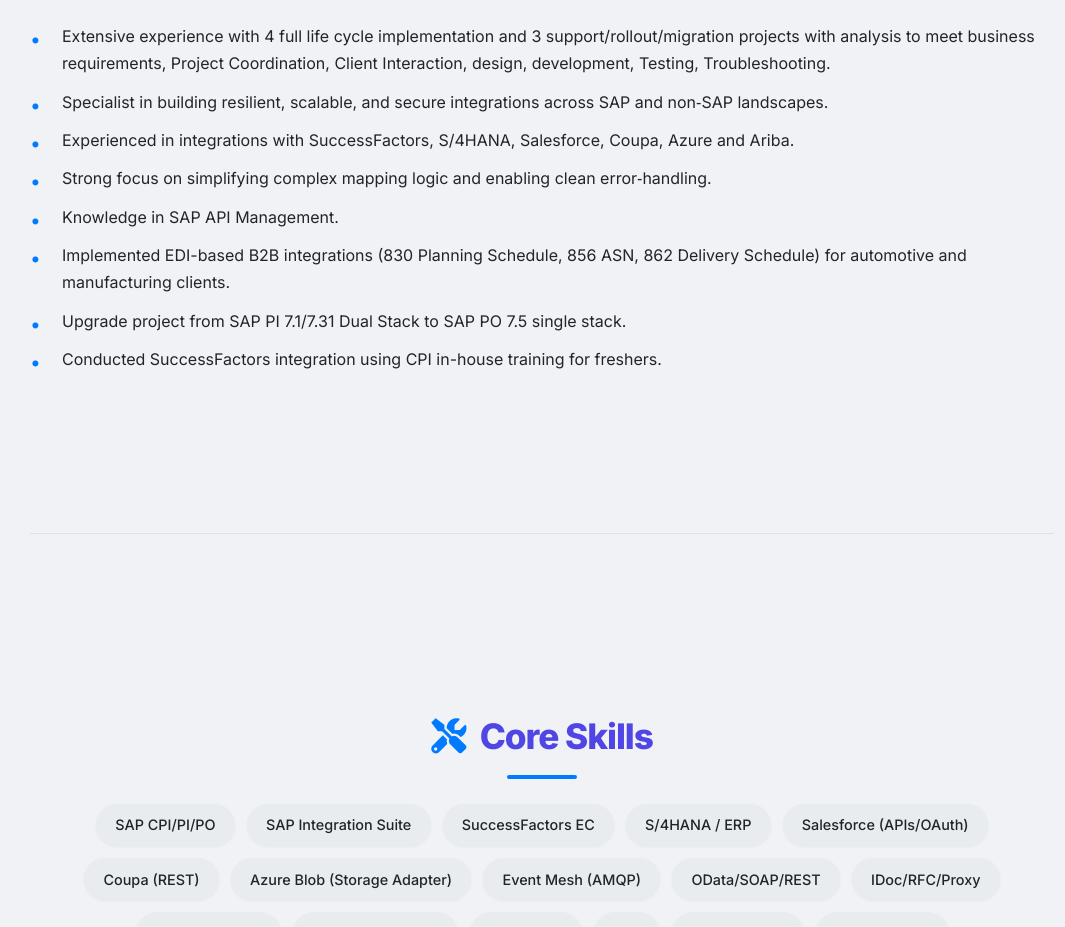
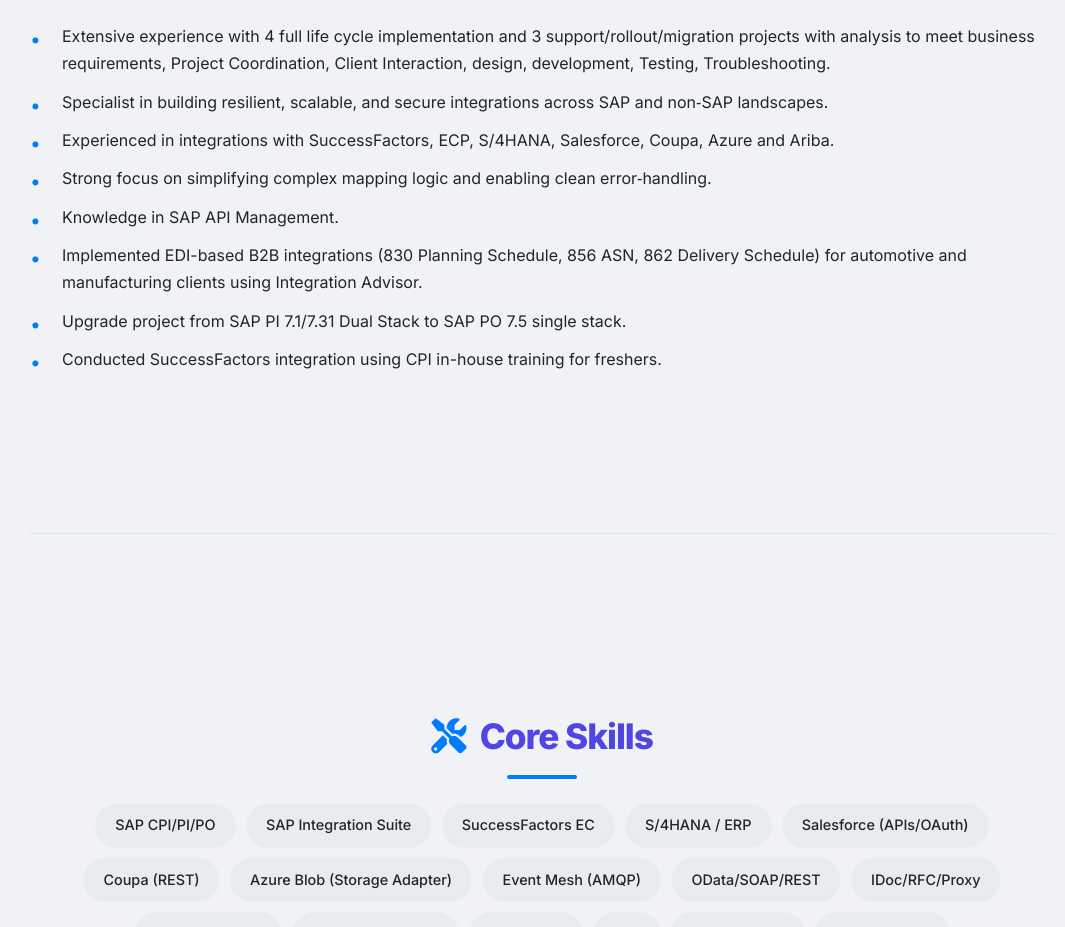
Before and after one commit to btpavis/btpashutosh, a plain HTML site: page index.html in a window 1280 px wide. Shown: the part 1060-1987 px from the top of the page, without its empty margins (98-1163 px from the left). Drawn offline with Linux system fonts and the light colour scheme.

Commit message:
Update index.html

```diff
--- a/index.html
+++ b/index.html
@@ -477,10 +477,10 @@
                 <ul class="about-bullets">
                     <li>Extensive experience with 4 full life cycle implementation and 3 support/rollout/migration projects with analysis to meet business requirements, Project Coordination, Client Interaction, design, development, Testing, Troubleshooting.</li>
                     <li>Specialist in building resilient, scalable, and secure integrations across SAP and non‑SAP landscapes.</li>
-                    <li>Experienced in integrations with SuccessFactors, S/4HANA, Salesforce, Coupa, Azure and Ariba.</li>
+                    <li>Experienced in integrations with SuccessFactors, ECP, S/4HANA, Salesforce, Coupa, Azure and Ariba.</li>
                     <li>Strong focus on simplifying complex mapping logic and enabling clean error‑handling.</li>
                     <li>Knowledge in SAP API Management.</li>
-                    <li>Implemented EDI-based B2B integrations (830 Planning Schedule, 856 ASN, 862 Delivery Schedule) for automotive and manufacturing clients.</li>
+                    <li>Implemented EDI-based B2B integrations (830 Planning Schedule, 856 ASN, 862 Delivery Schedule) for automotive and manufacturing clients using Integration Advisor.</li>
                     <li>Upgrade project from SAP PI 7.1/7.31 Dual Stack to SAP PO 7.5 single stack.</li>
                     <li>Conducted SuccessFactors integration using CPI in-house training for freshers.</li>
                 </ul>
```
